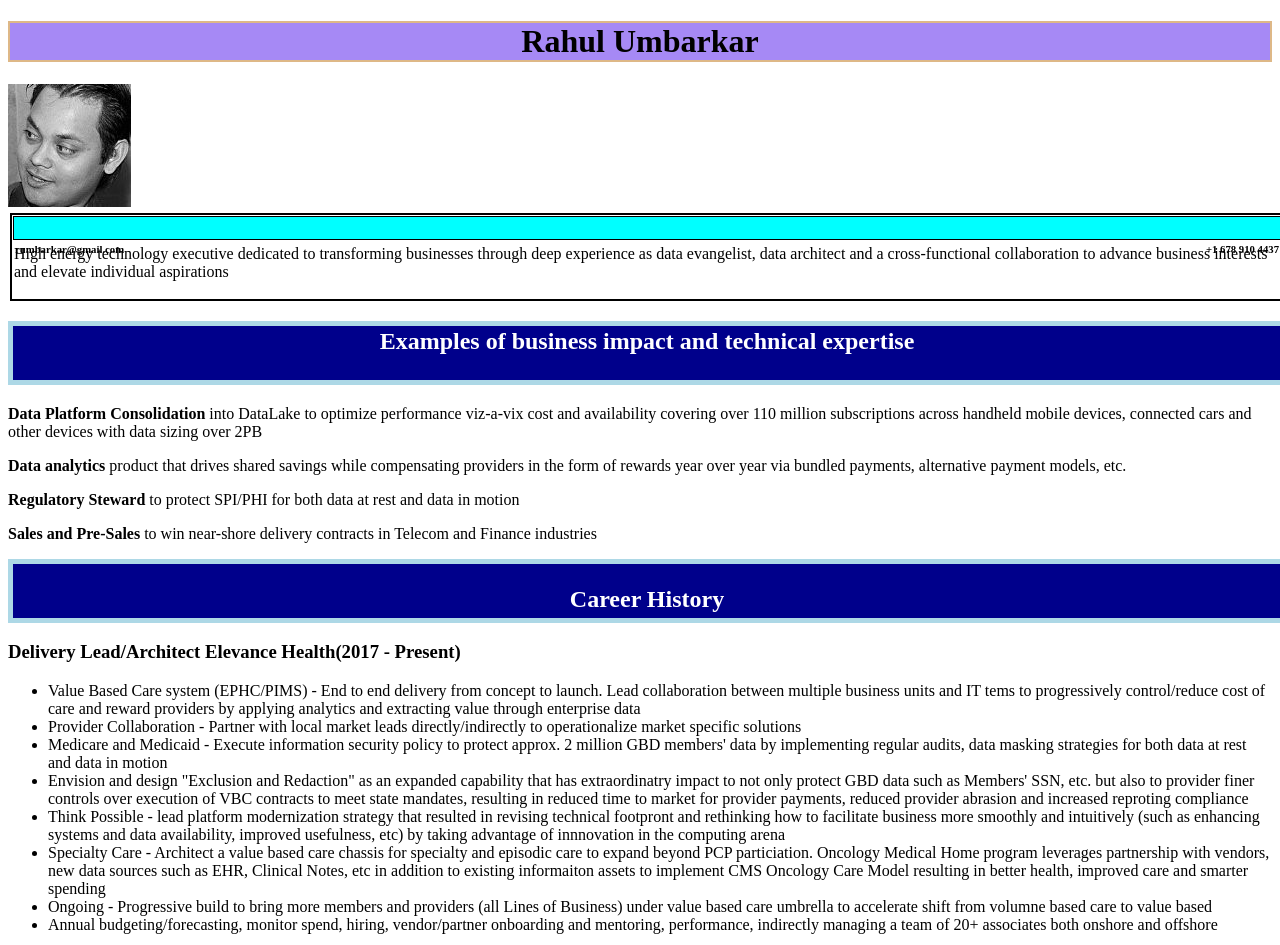
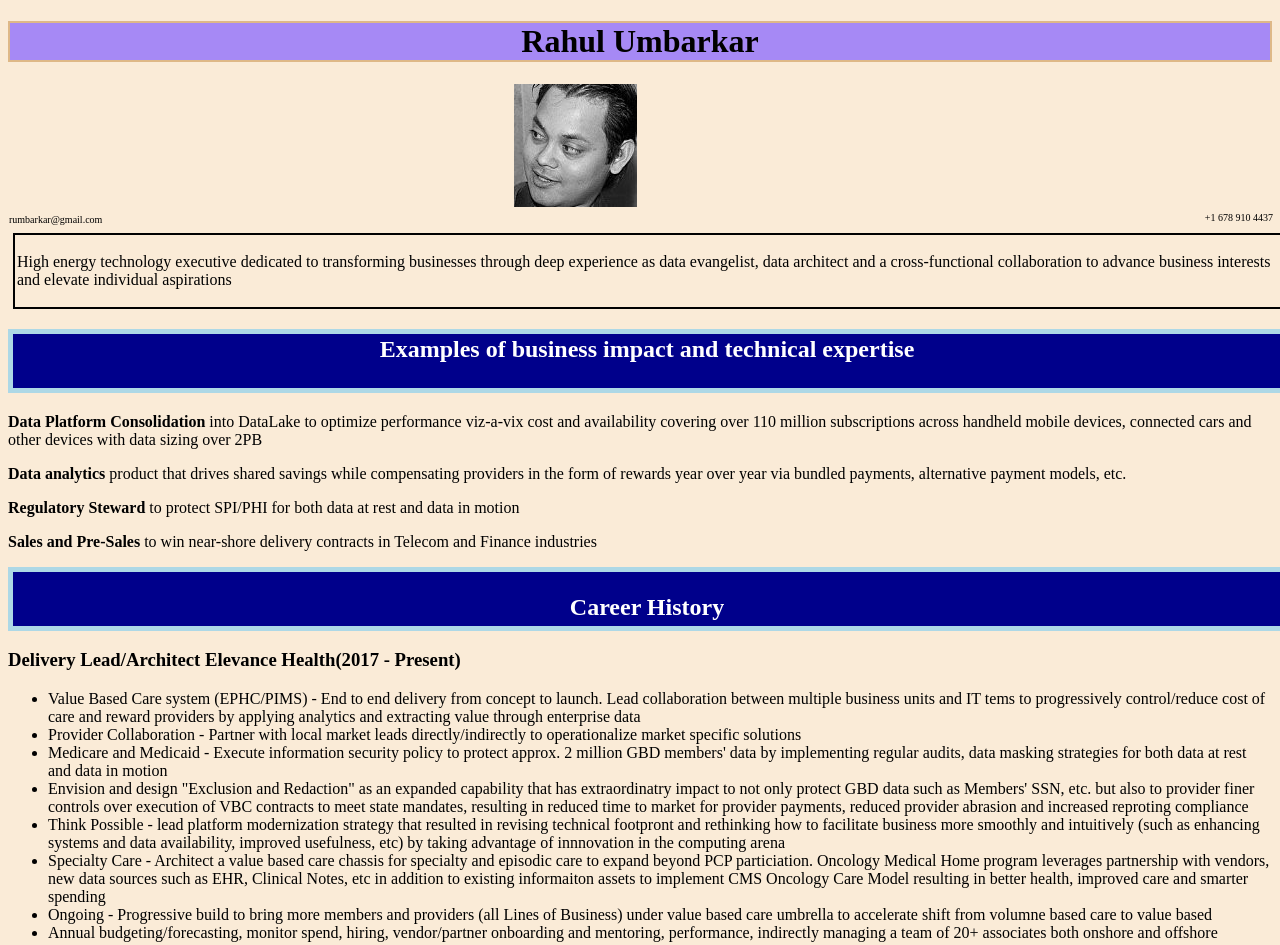
Before and after one commit to rumbark/html-portfolio, a plain HTML site: page index.html in a window 1280 px wide. Shown: the top 945 px of the page. Drawn offline with Linux system fonts and the light colour scheme.

Commit message:
Add files via upload

```diff
--- a/index.html
+++ b/index.html
@@ -4,12 +4,17 @@
         <meta charset="UTF-8">
         <title> Rahul Umbarkar - Profile </title>
         <style>
+            html{
+                background-color: antiquewhite;
+
+            }
             #first{
                 height:auto;
                 width:100%;
                 border: 2px solid black;
                 padding: 2px;
-                margin:2px;
+                margin:5px;
+
             }
             #second{
                 height:50px;
@@ -20,6 +25,7 @@
                 padding: 2px;
                 vertical-align:auto;
                 border:5px solid lightblue;
+
             }
             #third{
                 height:230px;
@@ -43,40 +49,61 @@
                 border:2px solid black;
             }
 #footer{
-    background-color: aqua;
-    border:1px solid black;
-    height: 20px;
+
+
+    height: 15px;
     width:100%;
-    margin: 5px;
+    margin: 0px;
     padding: 1px;
-    float: left;
+
+
 
 }
 #footer1{
+    height:20px;
+    width:50%;
     text-align: left;
     float:left;
+    font-size:10px;
+    padding:0px;
+    margin-top: 2px;
+    vertical-align: auto;
 }
 #footer2{
+
+    height:20px;
+    width:50%;
+    font-size:10px;
     text-align: right;
     float:right;
+}
+#pic{
+
+    margin-left: 40%;
 }
         </style>
     </head>
 <body>
-    <header> <h1 style="background-color: rgb(166, 137, 245); border:2px solid burlywood; text-align: center;"> Rahul Umbarkar  </h1>
-        <div> <img src="./assets/images/RULNRFLPIC.jpg"></div>
-        <div id="footer">
-            <div id="footer1"> <h6>  rumbarkar@gmail.com</div>
-            <div id="footer2">  </h6>  <h6>+1 678 910 4437 </h6> </div>
-        </div>
-    </header>
+    <header>
+        <h1 style="background-color: rgb(166, 137, 245); border:2px solid burlywood; text-align: center;">
+            Rahul Umbarkar
+        </h1>
 
 
+    </header>
+    <div id="pic">
+    <img src="./assets/images/RULNRFLPIC.jpg">
+    </div>
+    <div id="footer">
+           <div id="footer1" > rumbarkar@gmail.com </div>
+           <div id="footer2">   +1 678 910 4437  </div>
+    </div>
 
-<div id="first"> <p>
+
+<div id="first">
+    <p>
     High energy technology executive dedicated to transforming businesses through deep experience as data evangelist, data architect and a cross-functional collaboration to advance business interests and elevate individual aspirations
-
-</p>
+    </p>
 </div>
 
 <div>
```
